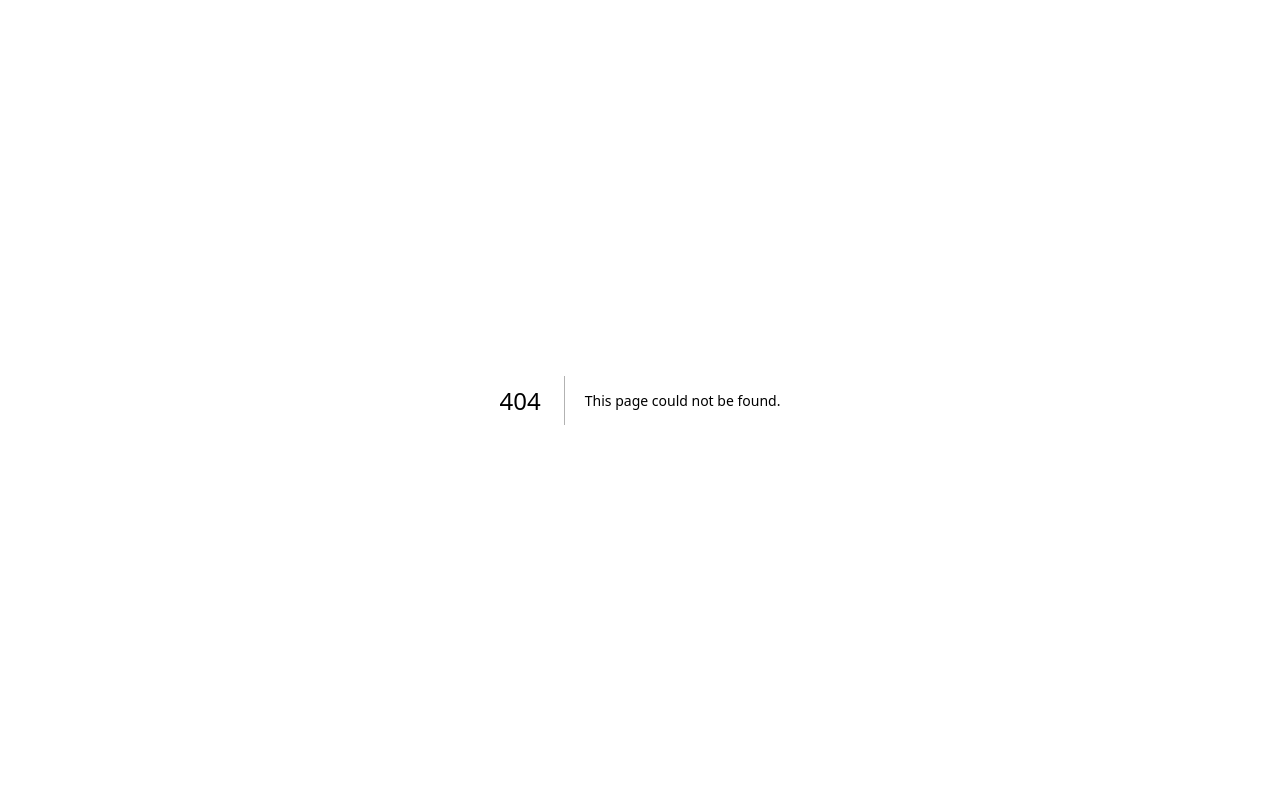
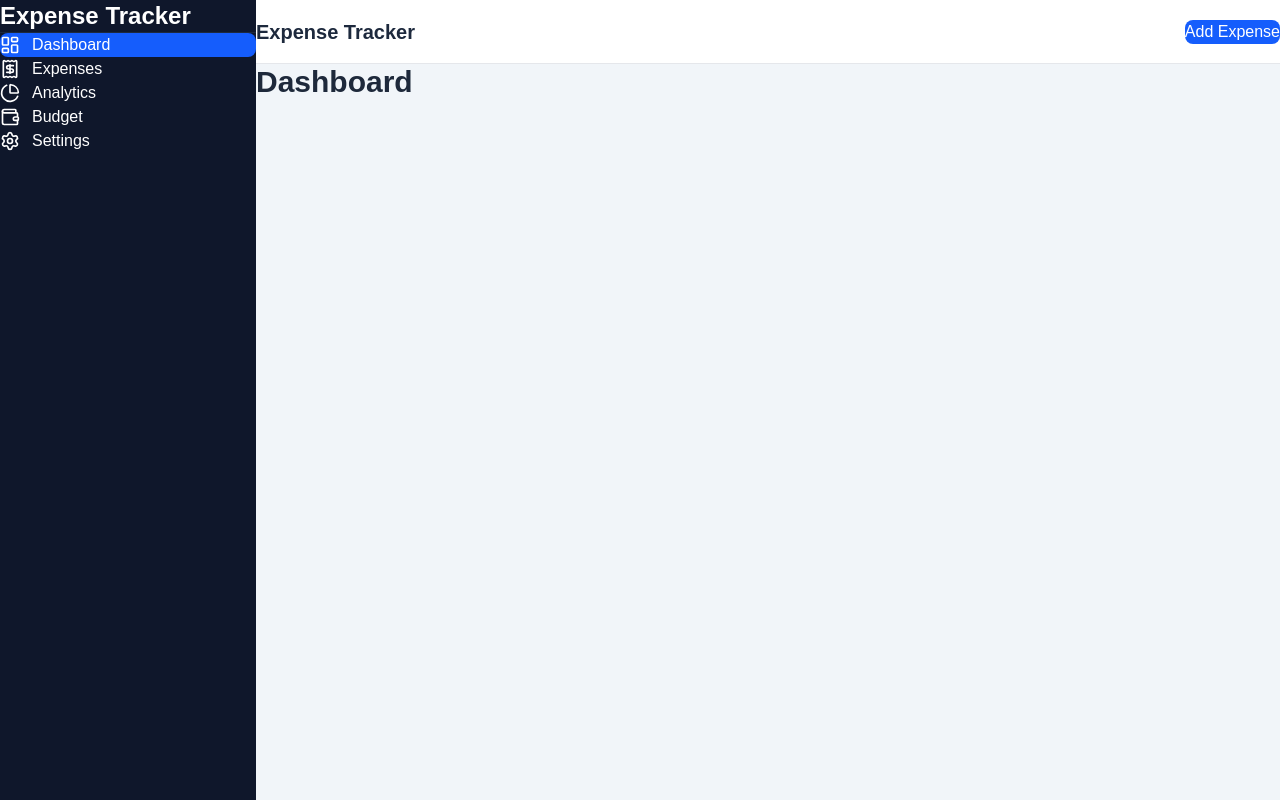
Before and after one commit to rohitshah316/next-js-expense-tracker, a Next.js app: page /dashboard in a window 1280 px wide. Before the commit this address had no page. Built offline with nearby package versions, Linux system fonts and the light colour scheme.

Commit message:
updated sidebar

```diff
--- /dev/null
+++ b/src/app/dashboard/layout.js
@@ -0,0 +1,8 @@
+import DashboardLayout from "@/components/layout/DashboardLayout";
+
+
+export default function Layout({children}){
+    return(
+        <DashboardLayout>{children}</DashboardLayout>
+    )
+}
--- /dev/null
+++ b/src/app/dashboard/page.js
@@ -0,0 +1,11 @@
+
+
+export default function DashboardPage(){
+    return(
+        <div>
+            <h1 className="text-3xl font-bold">
+                Dashboard
+            </h1>
+        </div>
+    )
+}
--- a/src/app/layout.js
+++ b/src/app/layout.js
@@ -1,28 +1,15 @@
-import { Geist, Geist_Mono } from "next/font/google";
-import "./globals.css";
+import './globals.css'
 
-const geistSans = Geist({
-  variable: "--font-geist-sans",
-  subsets: ["latin"],
-});
-
-const geistMono = Geist_Mono({
-  variable: "--font-geist-mono",
-  subsets: ["latin"],
-});
-
-export const metadata = {
-  title: "Expense Tracker",
-  description: "Next.js Expense Tracker",
+export const metadata={
+  title:"Expense Tracker",
+  description:"Personal Expense Tracker built with Next.js",
 };
 
-export default function RootLayout({ children }) {
-  return (
-    <html
-      lang="en"
-      className={`${geistSans.variable} ${geistMono.variable} h-full antialiased`}
-    >
-      <body className="min-h-full flex flex-col">{children}</body>
+
+export default function RootLayout({children}){
+  return(
+    <html lang='en'>
+      <body>{children}</body>
     </html>
-  );
+  )
 }
--- a/src/app/page.js
+++ b/src/app/page.js
@@ -1,10 +1,6 @@
-import { DashboardLayout } from "@/components/layout/DashboardLayout";
+import { redirect } from "next/navigation";
 
 
 export default function Home(){
-  return(
-   <DashboardLayout>
-  <h1 className="text-3xl  font-bold">Welcome To Expense Tracker</h1>
-   </DashboardLayout>
-  )
+  redirect('/dashboard')
 }
--- a/src/components/layout/DashboardLayout.jsx
+++ b/src/components/layout/DashboardLayout.jsx
@@ -1,18 +1,17 @@
+"use client"
+
 import Navbar from "./Navbar";
 import Sidebar from "./Sidebar";
 
+export default function DashboardLayout({children}){
+  return(
+    <div className="flex min-h-screen bg-slate-100">
+      <Sidebar/>
 
-
-export const DashboardLayout = ({children}) => {
-  return (
-    <div className="flex h-screen">
-        <Sidebar/>
-        <div className="flex flex-col flex-1">
-            <Navbar/>
-            <main className="flex-1 bg-slate-100 p-6 overflow-y-auto">
-                {children}
-            </main>
-        </div>
+      <div className="flex flex-1 flex-col">
+        <Navbar/>
+        <main className="flex flex-1 p-6">{children}</main>
+      </div>
     </div>
   )
 }
--- a/src/components/layout/Sidebar.jsx
+++ b/src/components/layout/Sidebar.jsx
@@ -1,29 +1,77 @@
+"use client"
+
+import {
+  LayoutDashboard,
+  Receipt,
+  PieChart,
+  Wallet,
+  Settings,
+
+} from "lucide-react";
+
+import { usePathname } from "next/navigation";
+import Link from 'next/link'
+
+const navItems=[
+    {title:"Dashboard",
+    href:"/dashboard",
+    icon: LayoutDashboard
+    },
+      {
+    title: "Expenses",
+    href: "/dashboard/expenses",
+    icon: Receipt,
+  },
+  {
+    title: "Analytics",
+    href: "/dashboard/analytics",
+    icon: PieChart,
+  },
+  {
+    title: "Budget",
+    href: "/dashboard/budget",
+    icon: Wallet,
+  },
+  {
+    title: "Settings",
+    href: "/dashboard/settings",
+    icon: Settings,
+  },
+]
+export default function Sidebar(){
+
+    const pathname=usePathname();
+    return(
+        <aside className="w-64 bg-slate-900 text-white flex flex-col">
+            <div className="border-b border-slate-800 px-6 py-5">
+                <h1 className="text-2xl font-bold">
+                    Expense Tracker
+                </h1>
+            </div>
 
 
-export default function Sidebar(){
-    return(
-        <aside className="w-64 bg-slate-900 text-white p-6">
-            <h2 className="text-2xl font-bold mb-8">
-                Dashboard
-            </h2>
+            <nav className="flex-1 px-4 py-6">
+                <ul className="space-y-2">
+                    {navItems.map((item)=>{
+                        const Icon=item.icon;
 
-            <nav>
-                <ul className="space-y-4">
-                    <li className="hover:text-blue-400 cursor-pointer">
-                        Dashboard
-                    </li>
-                    <li className="hover:text-blue-400 cursor-pointer">
-                        Expenses
-                    </li>
-                    <li className="hover:text-blue-400 cursor-pointer">
-                        Analytics
-                    </li>
-                    <li className="hover:text-blue-400 cursor-pointer">
-                        Budget
-                    </li>
-                    <li className="hover:text-blue-400 cursor-pointer">
-                        Settings
-                    </li>
+
+                        const isActive=
+                        pathname===item.href ||
+                        (item.href!='/dashboard' && pathname.startsWith(item.href));
+
+                            return(
+                        <li key={item.href}>
+                            <Link href={item.href}
+                            className={`flex items-center gap-3 rounded-lg px-4 py-3 transition-colors ${isActive?'bg-blue-600 text-white':'text-slate-300 hover:bg-slate-800 hover:text-white'}`}
+                            ><Icon size={20}/>
+                            <span>{item.title}</span></Link>
+                        </li>
+                    )
+                    })}
+
+
+
                 </ul>
             </nav>
         </aside>
```
Also changed, not shown: package.json (+9 -1 lines), 1 other file (tests, documents, lock files or other folders).
